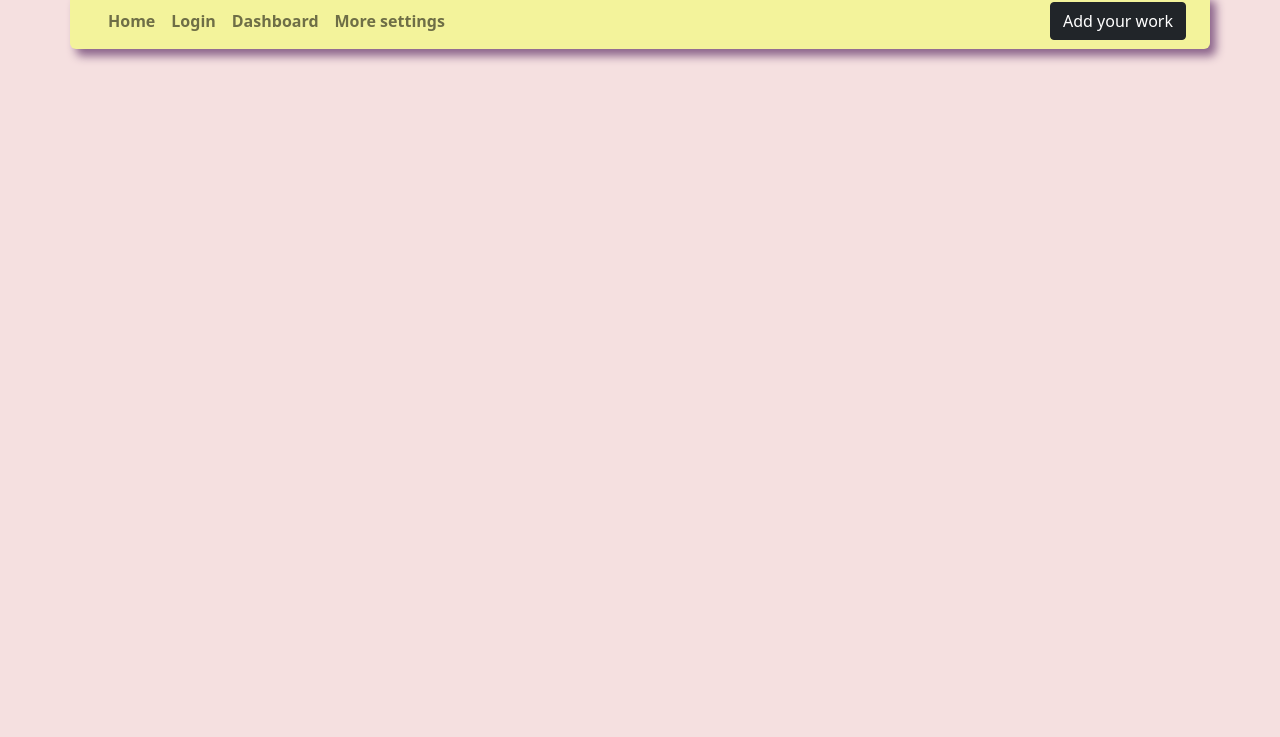
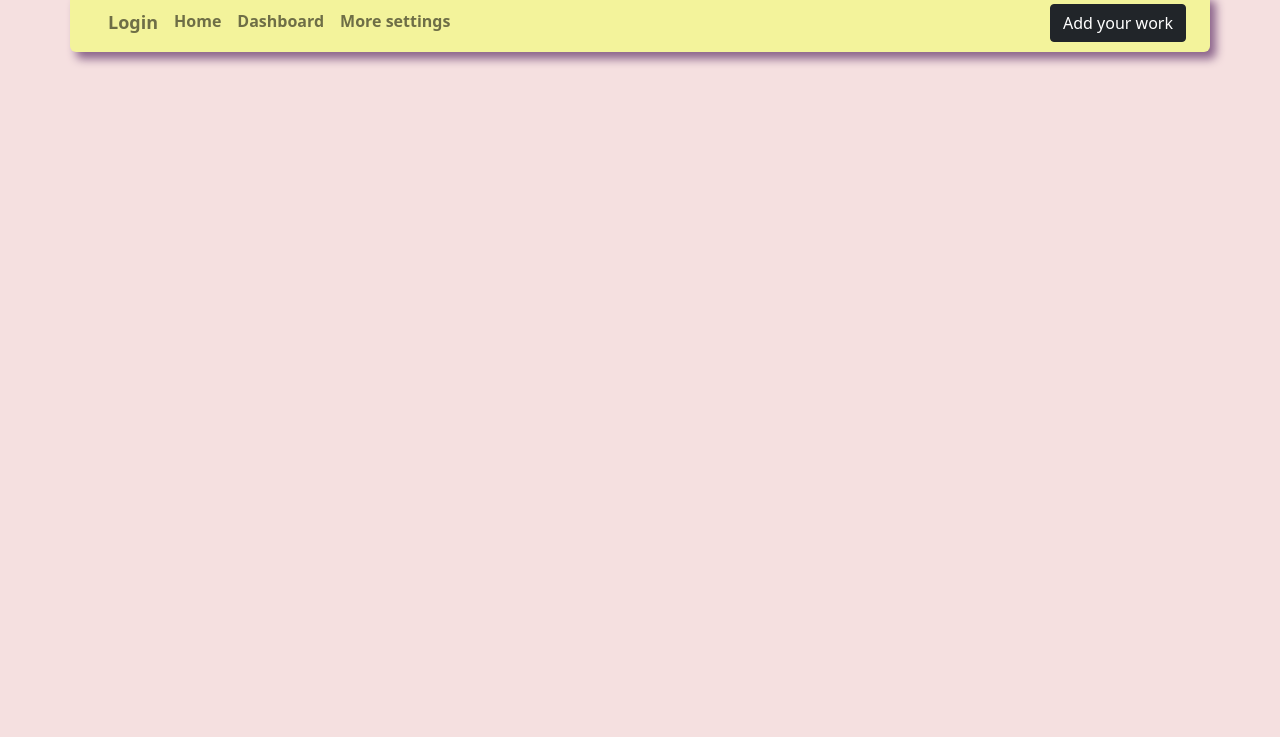
Before and after one commit to Nm99codex/Student-dashboard-shapeai.github.io, a plain HTML site: page index.html in a window 1280 px wide. Shown: the part 63-800 px from the top of the page. Drawn offline with nearby package versions, Linux system fonts and the light colour scheme.

Commit message:
Add files

```diff
--- a/index.html
+++ b/index.html
@@ -26,10 +26,10 @@
                 <div class="collapse navbar-collapse" id="navbarSupportedContent">
                     <ul class="navbar-nav me-auto mb-2 mb-lg-0">
                         <li class="nav-item">
-                            <a class="nav-link" href="#"><strong>Home</strong></a>
+                            <a class="nav-link" href = "#" style = "font-size:18px; "data-bs-toggle="modal" data-bs-target="#login_form" id = "login-id"><strong>Login</strong></a>
                         </li>
                         <li class="nav-item">
-                            <a class="nav-link" href = "#" data-bs-toggle="modal" data-bs-target="#login_form"><strong>Login</strong></a>
+                            <a class="nav-link" href="#"><strong>Home</strong></a>
                         </li>
                         <li class="nav-item">
                             <a class="nav-link" href="#"><strong>Dashboard</strong></a>
@@ -138,12 +138,11 @@
 
 
         <!-- Creating card -->
-        <main class="container">
-            <section>
-                <div id="taskContentsrow" class="row"></div>
-            </section>
-        </main>
-
+            <main class="container">
+                <section>
+                    <div id="taskContentsrow" class="row"></div>
+                </section>
+            </main>
 
         <script src="https://cdn.jsdelivr.net/npm/bootstrap@5.1.1/dist/js/bootstrap.bundle.min.js" integrity="sha384-/bQdsTh/da6pkI1MST/rWKFNjaCP5gBSY4sEBT38Q/9RBh9AH40zEOg7Hlq2THRZ" crossorigin="anonymous"></script>
         <script src="index.js"></script>
```
